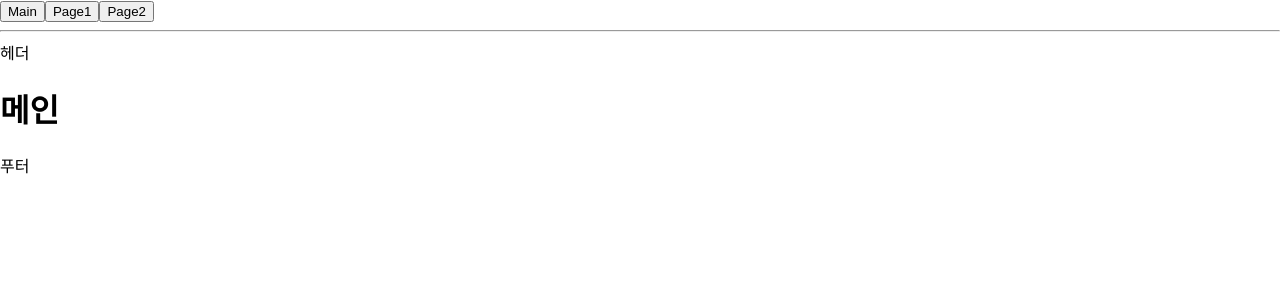
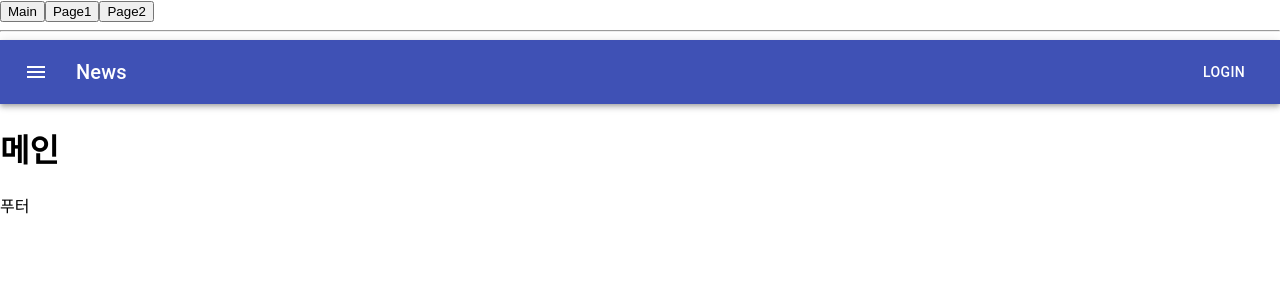
Before and after one commit to kimdonghyun-ui/react_study, a React (Create React App) app: page /#/ in a window 1280 px wide. Shown: the top 300 px of the page. Built offline with nearby package versions, Linux system fonts and the light colour scheme.

Commit message:
헤더작업중중

```diff
--- a/package.json
+++ b/package.json
@@ -5,6 +5,7 @@
   "private": true,
   "dependencies": {
     "@material-ui/core": "^4.11.3",
+    "@material-ui/icons": "^4.11.2",
     "@testing-library/jest-dom": "^5.11.4",
     "@testing-library/react": "^11.1.0",
     "@testing-library/user-event": "^12.1.10",
--- a/src/components/common/Header.js
+++ b/src/components/common/Header.js
@@ -1,9 +1,44 @@
 import React from 'react';
+import { makeStyles } from '@material-ui/core/styles';
+import AppBar from '@material-ui/core/AppBar';
+import Toolbar from '@material-ui/core/Toolbar';
+import Typography from '@material-ui/core/Typography';
+import Button from '@material-ui/core/Button';
+import IconButton from '@material-ui/core/IconButton';
+import MenuIcon from '@material-ui/icons/Menu';
+// import MenuIcon from '@material-ui/icons/Menu';
+// import logo from '../../images/common/logo.png';
+
+const useStyles = makeStyles((theme) => ({
+  root: {
+    flexGrow: 1,
+  },
+  menuButton: {
+    marginRight: theme.spacing(2),
+  },
+  title: {
+    flexGrow: 1,
+  },
+}));
+
 
 function Header() {
+
+  const classes = useStyles();
   return (
-    <div className="App">
-헤더
+    <div className={classes.root}>
+      <AppBar position="static">
+        <Toolbar>
+          <IconButton edge="start" className={classes.menuButton} color="inherit" aria-label="menu">
+            {/* <MenuIcon /> */}
+            <MenuIcon />
+          </IconButton>
+          <Typography variant="h6" className={classes.title}>
+            News
+          </Typography>
+          <Button color="inherit">Login</Button>
+        </Toolbar>
+      </AppBar>
     </div>
   );
 }
```
Also changed, not shown: src/images/common/logo.png (added), 1 other file (tests, documents, lock files or other folders).
